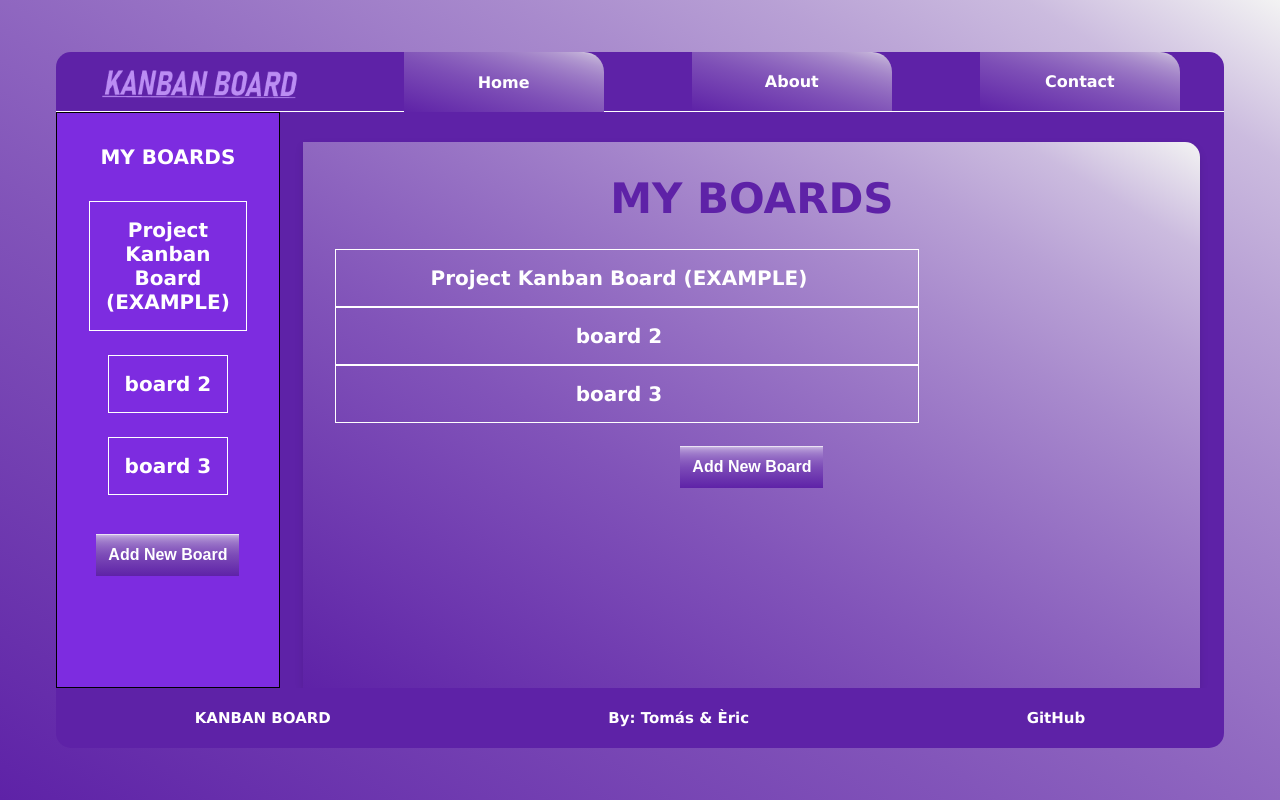
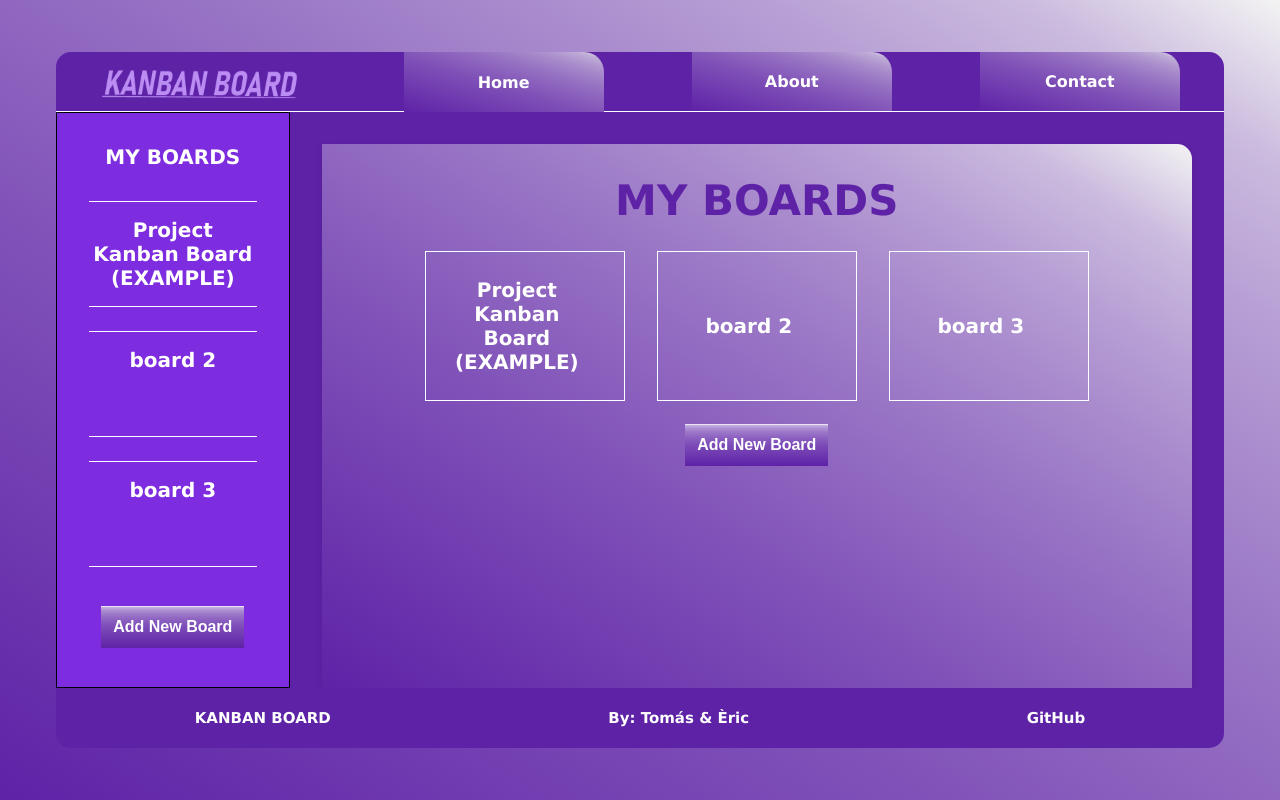
Before and after one commit to Violinistapirata/Kanban-Board, a React (Vite) app: page /#/ in a window 1280 px wide. Built offline with nearby package versions, Linux system fonts and the light colour scheme.

Commit message:
fixed css of the boards container in dashboard and changed layout of the board cards to wrap

```diff
--- a/src/Pages/ContactPage.css
+++ b/src/Pages/ContactPage.css
@@ -37,7 +37,8 @@
   }
 }
 
-.contact-page__scroll {
+
+/* .contact-page__scroll {
     overflow-y: scroll;
     width: 100%;
 
@@ -47,15 +48,15 @@
   .contact-page__scroll::-webkit-scrollbar {
     width: 10px;
   }
-  /*
+
     .boards-scroll::-webkit-scrollbar-track {
         background-color: #cacaca;
         border-radius: 15px;
-    } */
+    }
   .contact-page__scroll::-webkit-scrollbar-thumb {
     background-color: #9b9b9b;
     border-radius: 15px;
-  }
+  } */
 
   .contact__cards-container {
     width: 100%;
--- a/src/Pages/ContactPage.jsx
+++ b/src/Pages/ContactPage.jsx
@@ -8,7 +8,7 @@ function ContactPage() {
   return (
     <>
       <section id="contact-container">
-      <div id="contact-sub-container" className="contact-page__scroll">
+      <div id="contact-sub-container">
       <h1>CONTACT</h1>
 
       <p>
--- a/src/Pages/DashboardPage.css
+++ b/src/Pages/DashboardPage.css
@@ -1,4 +1,6 @@
 .board-card {
+  width: 200px;
+  height: 150px;
   border: 1px solid rgb(255, 255, 255);
   text-align: center;
   padding: 1rem;
@@ -6,7 +8,9 @@
 
 .boards-container {
   width: 100%;
-  height: auto;
+  height: 100%;
+  padding: 2rem;
+  padding-bottom: 0;
   display: flex;
   justify-content: center;
   align-items: center;
@@ -20,6 +24,11 @@
 }
 
  .dashboard__boards-scroll {
+    display: flex;
+    flex-wrap: wrap;
+    align-items: center;
+    justify-content: center;
+    gap: 2rem;
     overflow-y: scroll;
     width: 100%;
 
@@ -40,14 +49,11 @@
   }
 
 .boards-sub-container {
-  width: 95%;
+  width: 100%;
   height: 100%;
   display: flex;
-
   align-items: center;
   flex-direction: column;
-  margin: 30px;
-  margin-bottom: 0;
   padding: 2rem;
   gap: 1rem;
   background: linear-gradient(to bottom left, #f3f3f3, 30%, #5e22a7);
```
